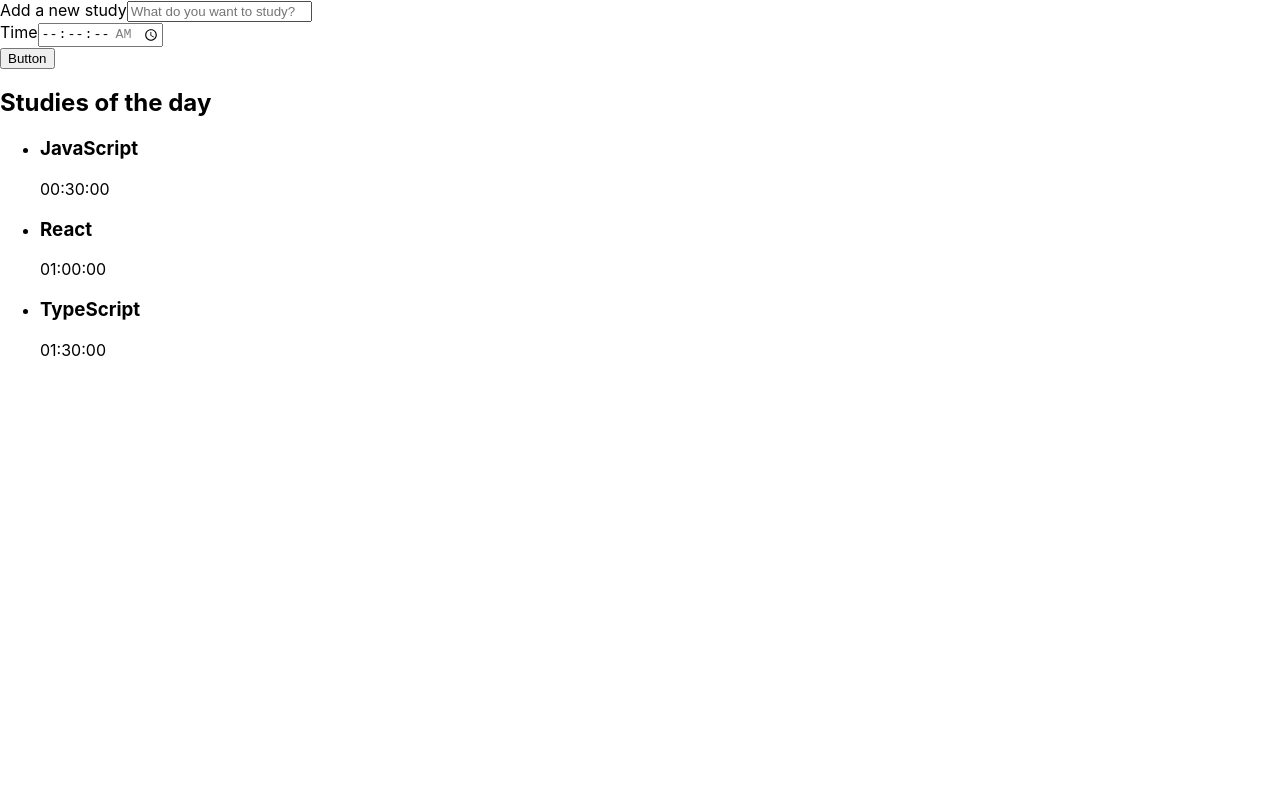
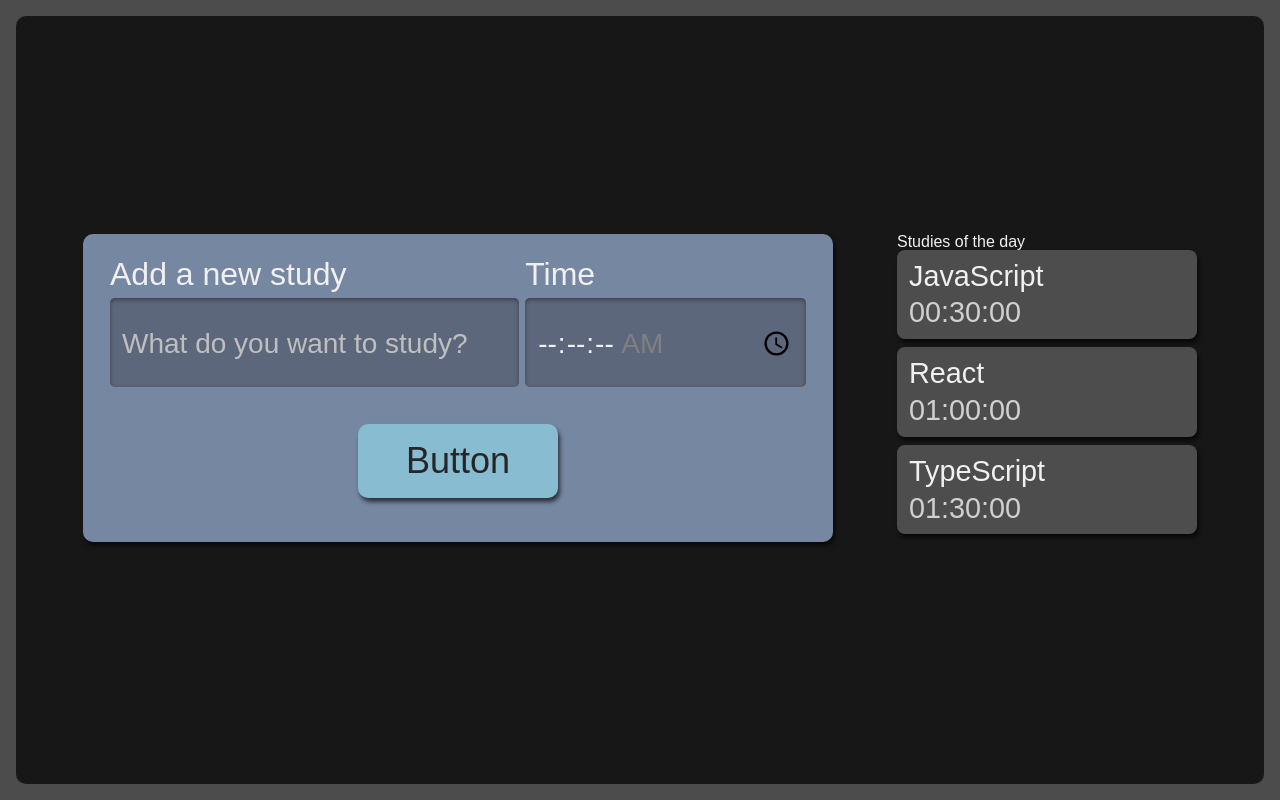
Before and after one commit to victorkauan/alura-studies, a React (Create React App) app: page / in a window 1280 px wide. Built offline with nearby package versions, Linux system fonts and the light colour scheme.

Commit message:
:lipstick: feat: Style pages and components

```diff
--- a/src/App.tsx
+++ /dev/null
@@ -1,11 +0,0 @@
-import Form from "./components/Form";
-import List from "./components/List";
-
-export default function App() {
-  return (
-    <div>
-      <Form />
-      <List />
-    </div>
-  );
-}
--- a/src/components/Button/index.tsx
+++ b/src/components/Button/index.tsx
@@ -1,7 +1,8 @@
 import React from 'react'
+import './style.scss'
 
 export default class Button extends React.Component {
   render() {
-    return <button>Button</button>;
+    return <button className="button">Button</button>;
   }
 }
--- /dev/null
+++ b/src/components/Button/style.scss
@@ -0,0 +1,25 @@
+.button {
+  align-self: center;
+  background-color: #88bcd1;
+  border-radius: 10px;
+  box-shadow: 2px 4px 4px #0000009F;
+  color: #272626;
+  cursor: pointer;
+  font-size: 1.25rem;
+  padding: 16px;
+  width: 150px;
+
+  &:active {
+    background-color: #7CA6B7;
+    box-shadow: 2px 2px 4px #0000009F inset;
+  }
+}
+
+@media screen and (min-width: 1280px) {
+  .button {
+    grid-column-start: span 2;
+    justify-self: center;
+    width: 200px;
+    font-size: 2.25rem;
+  }
+}
--- a/src/components/Form/index.tsx
+++ b/src/components/Form/index.tsx
@@ -1,11 +1,12 @@
 import React from "react";
 import Button from "../Button";
+import './style.scss'
 
 export default class Form extends React.Component {
   render() {
     return (
-      <form>
-        <div>
+      <form className="newTask">
+        <div className="inputContainer">
           <label htmlFor="task">Add a new study</label>
           <input
             id="task"
@@ -15,7 +16,7 @@
             required
           />
         </div>
-        <div>
+        <div className="inputContainer">
           <label htmlFor="time">Time</label>
           <input
             id="time"
--- /dev/null
+++ b/src/components/Form/style.scss
@@ -0,0 +1,61 @@
+.newTask {
+  display:flex;
+  flex-direction: column;
+  grid-area: nova-tarefa;
+  background-color: #7687A1;
+  border-radius: 10px;
+  box-shadow: 2px 4px 4px #0000009F;
+  padding: 12px;
+
+  .inputContainer {
+    display: flex;
+    flex-direction: column;
+    width: 100%;
+    margin-bottom: 16px;
+
+    label {
+      margin-bottom: 8px;
+      font-size: 1.25rem;
+    }
+
+    input {
+      width: 100%;
+      padding: 8px 12px 4px;
+      box-sizing: border-box;
+      border: unset;
+      border-radius: 5px;
+      background-color: #5D677C;
+      box-shadow: 0px 2px 4px #2D2B2B9F inset;
+
+      &::placeholder {
+        color: #BFBFBF;
+      }
+    }
+  }
+
+  @media screen and (min-width: 1280px) {
+    flex-direction: row;
+    flex-wrap: wrap;
+    justify-content: space-around;
+    font-size: 2.25rem;
+    padding: 24px;
+    box-sizing: border-box;
+
+    .inputContainer {
+      width: calc(60% - 12px);
+
+      &:last-of-type {
+        width: 40%;
+      }
+
+      label {
+        font-size: 2rem;
+      }
+
+      input {
+        height: 100%;
+        font-size: 1.75rem;
+      }
+    }
+  }
+}
--- a/src/components/List/index.tsx
+++ b/src/components/List/index.tsx
@@ -1,3 +1,5 @@
+import './style.scss'
+
 export default function List() {
   const tasks = [
     { name: 'JavaScript', time: '00:30:00' },
@@ -8,9 +10,9 @@
   return (
     <aside>
       <h2>Studies of the day</h2>
-      <ul>
+      <ul className="taskList">
         {tasks.map((task, index) => (
-          <li key={index}>
+          <li key={index} className="item">
             <h3>{task.name}</h3>
             <span>{task.time}</span>
           </li>
--- /dev/null
+++ b/src/components/List/style.scss
@@ -0,0 +1,75 @@
+.taskList {
+  grid-area: tarefas;
+  height: 100%;
+
+  h2 {
+    font-size: 1.25rem;
+    margin-bottom: 12px;
+  }
+
+  ul {
+    max-height: 350px;
+    overflow-y: scroll;
+  	scrollbar-width: thin;
+  }
+
+  @media screen and (min-width:1280px) {
+
+    h2{
+      text-align: center;
+      font-size: 2.25rem;
+      margin-bottom: 24px;
+    }
+
+    ul {
+      overflow: auto;
+      max-height: 500px;
+    }
+  }
+}
+
+.item {
+  background-color: #4D4D4D;
+  border-radius: 8px;
+  box-shadow: 2px 4px 4px #0000009F;
+  padding: 12px;
+  margin-bottom: 8px;
+  position: relative;
+  cursor: pointer;
+
+  h3 {
+    margin-bottom: 8px;
+    word-break: break-all;
+  }
+
+  span {
+    color: #D0D0D0;
+  }
+
+  @media screen and (min-width:1280px) {
+    font-size: 1.8rem;
+  }
+}
+
+.selectedItem {
+  background-color: #292929;
+  box-shadow: 2px 4px 4px #0000009F inset;
+}
+
+.finishedItem {
+  background-color: #566F42;
+  cursor: auto;
+
+  .finished {
+    display: block;
+    background-image: url('../../assets/img/check-mark.svg');
+    background-repeat: no-repeat;
+    background-size: 38px 38px;
+    position: absolute;
+    top: 50%;
+    right: 12px;
+    transform: translateY(-50%);
+    width: 42px;
+    height: 43px;
+  }
+}
--- a/src/index.css
+++ b/src/index.css
@@ -1,13 +1,99 @@
-body {
-  margin: 0;
-  font-family: -apple-system, BlinkMacSystemFont, 'Segoe UI', 'Roboto', 'Oxygen',
-    'Ubuntu', 'Cantarell', 'Fira Sans', 'Droid Sans', 'Helvetica Neue',
-    sans-serif;
-  -webkit-font-smoothing: antialiased;
-  -moz-osx-font-smoothing: grayscale;
+html, body, div, span, applet, object, iframe,
+h1, h2, h3, h4, h5, h6, p, blockquote, pre,
+a, abbr, acronym, address, big, cite, code,
+del, dfn, em, img, ins, kbd, q, s, samp,
+small, strike, strong, sub, sup, tt, var,
+b, u, i, center,
+dl, dt, dd, ol, ul, li,
+fieldset, form, label, legend,
+table, caption, tbody, tfoot, thead, tr, th, td,
+article, aside, canvas, details, embed,
+figure, figcaption, footer, header, hgroup,
+menu, nav, output, ruby, section, summary,
+time, mark, audio, video {
+	margin: 0;
+	padding: 0;
+	border: 0;
+	font-size: 100%;
+	font: inherit;
+	vertical-align: baseline;
 }
 
-code {
-  font-family: source-code-pro, Menlo, Monaco, Consolas, 'Courier New',
-    monospace;
+article, aside, details, figcaption, figure,
+footer, header, hgroup, menu, nav, section {
+	display: block;
 }
+
+body {
+	line-height: 1;
+}
+
+ol, ul {
+	list-style: none;
+}
+
+blockquote, q {
+	quotes: none;
+}
+
+blockquote:before, blockquote:after,
+q:before, q:after {
+	content: '';
+	content: none;
+}
+
+table {
+	border-collapse: collapse;
+	border-spacing: 0;
+}
+
+input {
+	font-family: inherit;
+	font-size: inherit;
+	font-weight: inherit;
+	color: inherit;
+}
+
+button {
+	border: unset;
+	background-color: unset;
+	font-family: inherit;
+	font-size: inherit;
+	font-weight: inherit;
+	color: inherit;
+}
+
+@import url('https://fonts.googleapis.com/css2?family=Manjari&display=swap');
+
+body {
+	display: flex;
+	justify-content: center;
+	font-family: 'Manjari', sans-serif;
+	color: #F0F0F0;
+	background-color: #4C4C4C;
+	height: 100%;
+	width: 100%;
+	padding: 16px;
+	box-sizing: border-box;
+}
+
+#root {
+	width: 100%;
+}
+
+::-webkit-scrollbar {
+	width: 8px;
+}
+
+::-webkit-scrollbar-track {
+	background: unset;
+}
+
+::-webkit-scrollbar-thumb {
+	border-radius: 4px;
+	background: #888;
+}
+
+::-webkit-scrollbar-thumb:hover {
+	background: #555;
+}
--- a/src/index.tsx
+++ b/src/index.tsx
@@ -1,7 +1,7 @@
 import React from 'react';
 import ReactDOM from 'react-dom/client';
 import './index.css';
-import App from './App';
+import App from './pages/App';
 
 const root = ReactDOM.createRoot(
   document.getElementById('root') as HTMLElement
--- /dev/null
+++ b/src/pages/App.tsx
@@ -0,0 +1,12 @@
+import Form from "../components/Form";
+import List from "../components/List";
+import './style.scss'
+
+export default function App() {
+  return (
+    <div className="AppStyle">
+      <Form />
+      <List />
+    </div>
+  );
+}
--- /dev/null
+++ b/src/pages/style.scss
@@ -0,0 +1,30 @@
+.AppStyle {
+  display: grid;
+  grid-template-rows: min-content min-content auto;
+  grid-template-areas:
+  "nova-tarefa"
+  "cronometro"
+  "tarefas"
+  ;
+  row-gap: 24px;
+  min-width: 320px;
+  min-height: calc(100vh - 32px);
+  width: 100%;
+  padding: 32px;
+  box-sizing: border-box;
+  border-radius: 10px;
+  background-color: #171717;
+
+  @media screen and (min-width:1280px)  {
+    grid-template-areas:
+    "nova-tarefa tarefas"
+    "cronometro tarefas"
+    ;
+    column-gap: 64px;
+    grid-template-rows: min-content min-content;
+    grid-template-columns: 750px 300px;
+    justify-content: center;
+    align-content: center;
+    padding: 64px;
+  }
+}
```
Also changed, not shown: src/assets/img/check-mark.svg (added).
